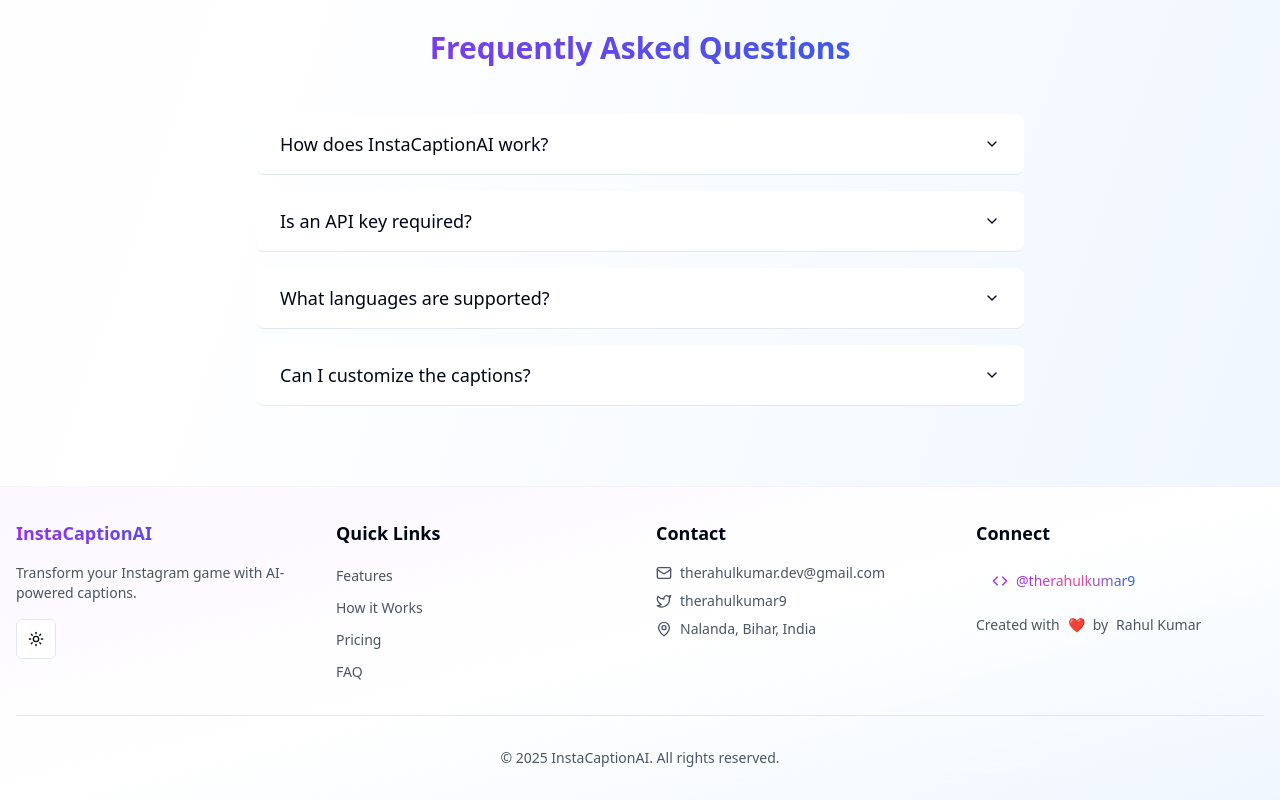
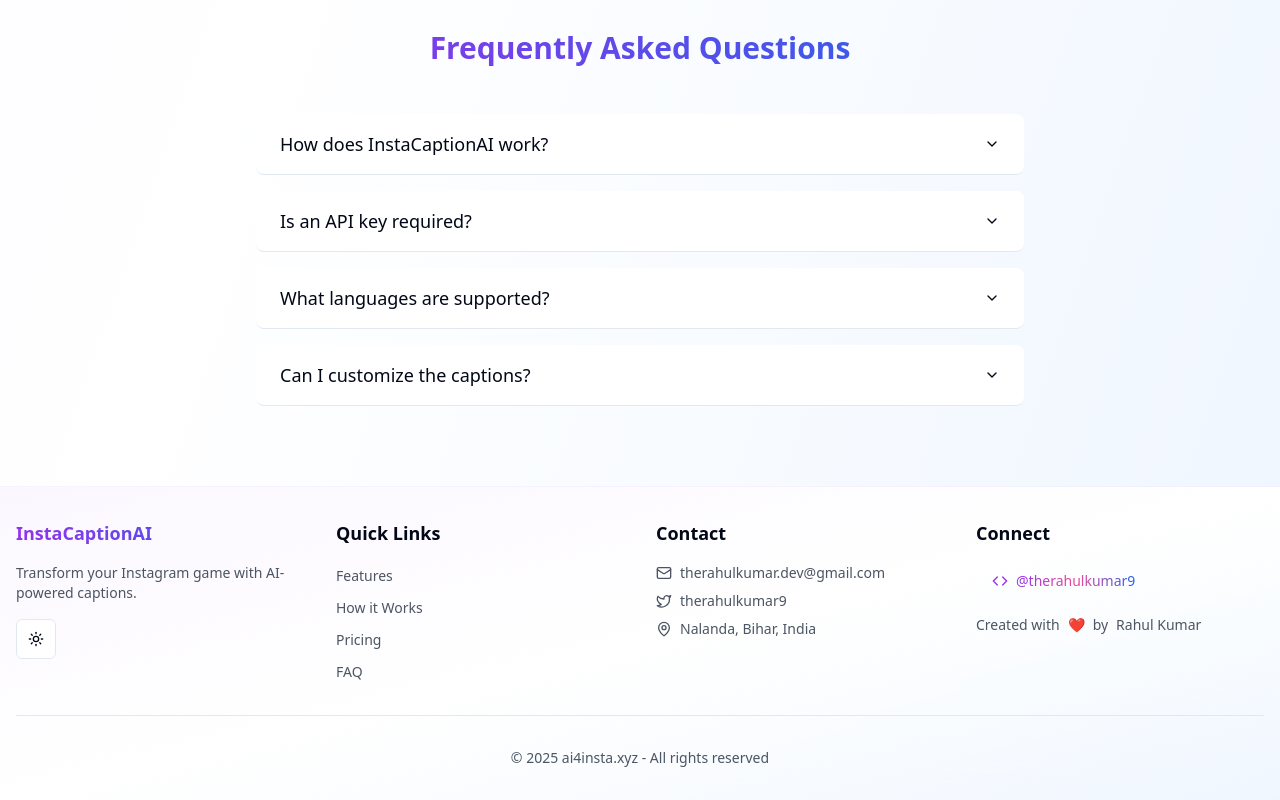
Before and after one commit to therahulkumar9/ai4insta.xyz, a React (Vite) app: page /insta-caption-ai in a window 1280 px wide. Shown: the part 2978-3778 px from the top of the page. Built offline with nearby package versions, Linux system fonts and the light colour scheme.

Commit message:
update the footer of insta caption ai

```diff
--- a/src/components/insta-caption-ai/Footer.tsx
+++ b/src/components/insta-caption-ai/Footer.tsx
@@ -84,7 +84,7 @@
 
         <div className="mt-8 pt-8 border-t border-gray-200 dark:border-gray-700 text-center">
           <p className="text-sm text-gray-600 dark:text-gray-400">
-            © {new Date().getFullYear()} InstaCaptionAI. All rights reserved.
+            © {new Date().getFullYear()} ai4insta.xyz - All rights reserved
           </p>
         </div>
       </div>
```
